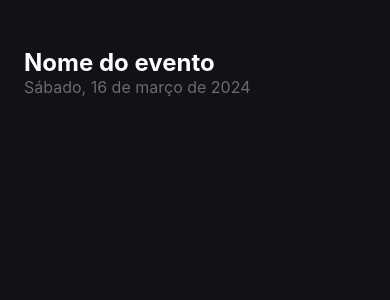
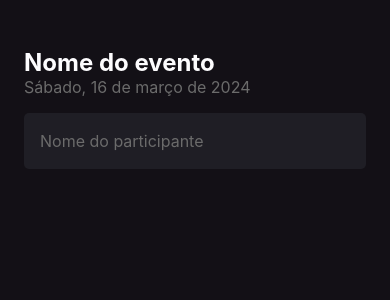
Before and after one commit to WhipDino/primeiro_app, a React Native app: screen / in a window 390 px wide. Shown: the top 300 px of the page. Built offline with nearby package versions, Linux system fonts and the light colour scheme.

Commit message:
Adicionando Input

```diff
--- a/App.tsx
+++ b/App.tsx
@@ -1,33 +1,9 @@
-import { Text, View, StyleSheet } from 'react-native';
+import { Home } from './src/screens/Home';
 
 export default function App(){
   return(
-    <View style={styles.container}>
-      <Text style={styles.eventName}>
-        Nome do evento
-      </Text>
 
-      <Text style={styles.eventDate}>
-        Sábado, 16 de março de 2024
-      </Text>
-    </View>
-  )
+    <Home/>
+
+    );
 }
-
-const styles = StyleSheet.create({
-container: {
-  flex: 1,
-  backgroundColor: '#131016',
-  padding: 24
-  },
-  eventName: {
-    color: '#FDFCFE',
-    fontSize: 24,
-    fontWeight: 'bold',
-     marginTop: 24
-  },
-  eventDate: {
-    color: '#6B6B6B',
-    fontSize: 16
-  }
-});
--- /dev/null
+++ b/src/screens/Home/index.tsx
@@ -0,0 +1,24 @@
+import { Text, View, TextInput } from 'react-native';
+
+import { styles } from './styles';
+
+export function Home(){
+  return(
+    <View style={styles.container}>
+      <Text style={styles.eventName}>
+        Nome do evento
+      </Text>
+
+      <Text style={styles.eventDate}>
+        Sábado, 16 de março de 2024
+      </Text>
+
+      <TextInput
+      style={styles.input}
+      placeholder='Nome do participante'
+      placeholderTextColor='#6B6B6B'
+      keyboardType='email-address'
+      />
+    </View>
+  )
+}
--- /dev/null
+++ b/src/screens/Home/styles.ts
@@ -0,0 +1,28 @@
+import { StyleSheet } from 'react-native'
+
+export const styles = StyleSheet.create({
+    container: {
+      flex: 1,
+      backgroundColor: '#131016',
+      padding: 24
+      },
+      eventName: {
+        color: '#FDFCFE',
+        fontSize: 24,
+        fontWeight: 'bold',
+         marginTop: 24
+      },
+      eventDate: {
+        color: '#6B6B6B',
+        fontSize: 16
+      },
+      input: {
+        backgroundColor: '#1F1E25',
+        height: 56,
+        borderRadius: 5,
+        color: '#fff',
+        padding: 16,
+        fontSize: 16,
+        marginTop: 16
+      }
+});
```
